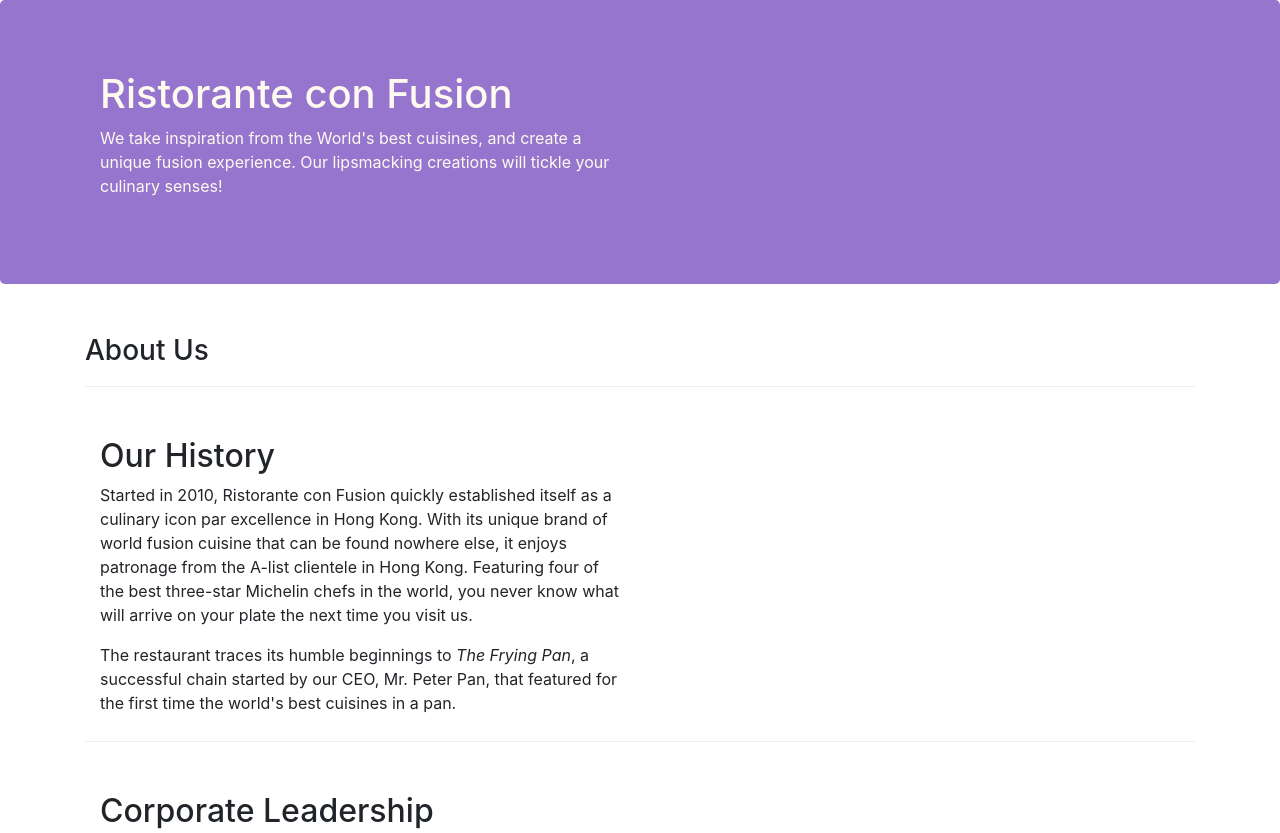
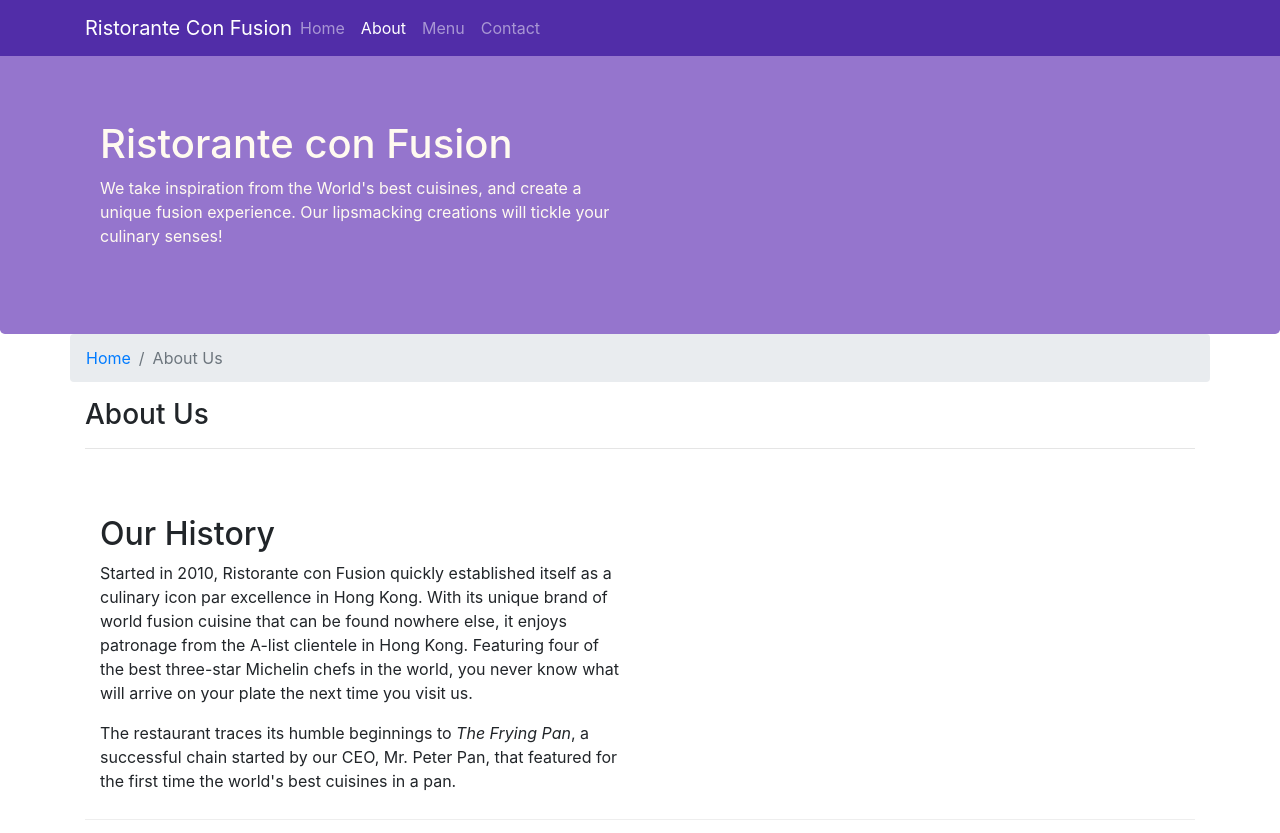
Before and after one commit to pankajbandewar0617/Coursera-Bootstrap4, a website: page aboutus.html in a window 1280 px wide. Shown: the top 833 px of the page. Drawn offline with nearby package versions, Linux system fonts and the light colour scheme.

Commit message:
Navbar and Breadcrumbs

```diff
--- a/aboutus.html
+++ b/aboutus.html
@@ -15,6 +15,22 @@
 </head>
 
 <body>
+    <nav class="navbar navbar-dark navbar-expand-sm fixed-top">
+        <div class="container">
+            <button class="navbar-toggler" type="button" data-toggle="collapse" data-target="#Navbar">
+                <span class="navbar-toggler-icon"></span>
+            </button>
+            <a href="./index.html" class="navbar-brand mr-auto">Ristorante Con Fusion</a>
+            <div class="collapse navbar-collapse" id="Navbar">
+                <ul class="navbar-nav mr-auto">
+                    <li class="nav-item"><a href="./index.html" class="nav-link">Home</a></li>
+                    <li class="nav-item active"><a href="#" class="nav-link">About</a></li>
+                    <li class="nav-item"><a href="#" class="nav-link">Menu</a></li>
+                    <li class="nav-item"><a href="#" class="nav-link">Contact</a></li>
+                </ul>
+            </div>
+        </div>
+    </nav>
 
     <header class="jumbotron">
         <div class="container">
@@ -31,15 +47,19 @@
     </header>
 
     <div class="container">
-        <div class="row row-about">
-            <div>
+        <div class="row">
+            <ol class="col-12 breadcrumb">
+                <li class="breadcrumb-item"><a href="./index.html">Home</a></li>
+                <li class="breadcrumb-item active">About Us</li>
+            </ol>
+            <div class="col-12">
                 <h3>About Us</h3>
-                <!-- <hr> -->
+                <hr>
             </div>
         </div>
 
         <div class="row row-content">
-            <div class="col-12 col-sm-6">
+            <div class="col-sm-6">
                 <h2>Our History</h2>
                 <p>Started in 2010, Ristorante con Fusion quickly established itself as a culinary icon par excellence
                     in Hong Kong. With its unique brand of world fusion cuisine that can be found nowhere else, it
@@ -90,7 +110,7 @@
                 <div class="col-4 offset-1 col-sm-2">
                     <h5>Links</h5>
                     <ul class="list-unstyled">
-                        <li><a href="#">Home</a></li>
+                        <li><a href="./index.html">Home</a></li>
                         <li><a href="#">About</a></li>
                         <li><a href="#">Menu</a></li>
                         <li><a href="#">Contact</a></li>
--- a/css/styles.css
+++ b/css/styles.css
@@ -1,12 +1,6 @@
 .row-header {
   margin: 0px auto;
   padding: 0px auto;
-}
-
-.row-about {
-  margin: 0px auto;
-  padding: 50px 0px 10px 0px;
-  border-bottom: 1px ridge;
 }
 
 .row-content {
@@ -33,3 +27,12 @@ address {
   margin: 0px;
   color: #0f0f0f;
 }
+
+body{
+  padding: 50px 0px 0px 0px;
+  z-index: 0;
+}
+
+.navbar-dark{
+  background-color: #512DA8;
+}
```
Also changed, not shown: index.html (+17 -1 lines).
